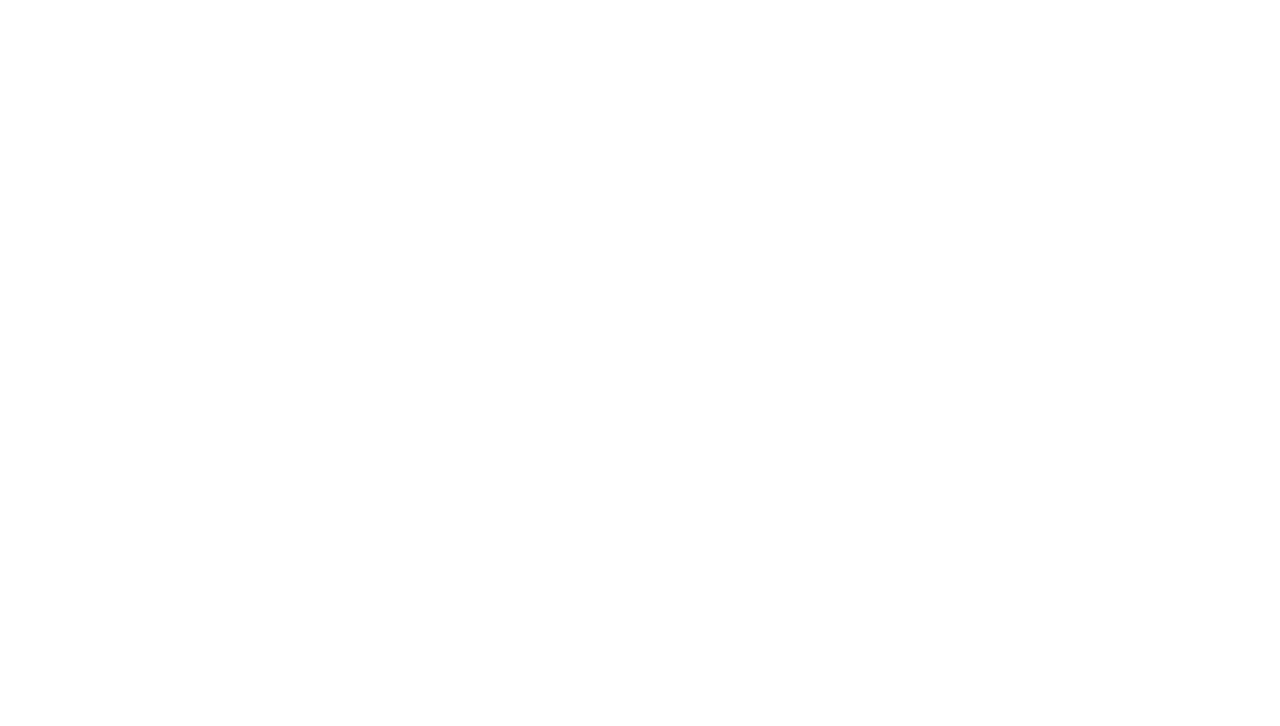
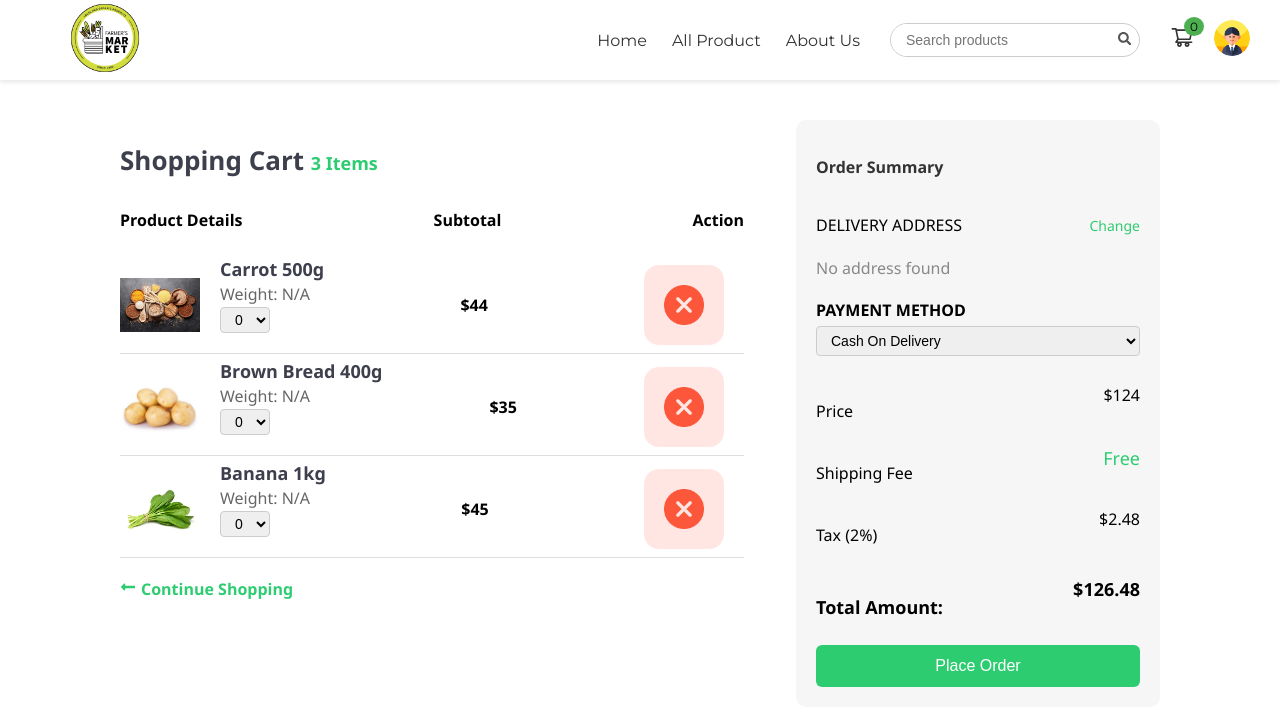
Before and after one commit to PiyushGoyal02/E-Commerse_Website, a React (Create React App) app: page /cartsection in a window 1280 px wide. Before the commit this address had no page. Shown: the top 726 px of the page. Built offline with nearby package versions, Linux system fonts and the light colour scheme.

Commit message:
I have created cartSection Ui in frontend

```diff
--- a/src/App.js
+++ b/src/App.js
@@ -7,6 +7,7 @@ import AdminHomePage from './AdminSection/AdminHomePage';
 import AllProductsUI from './Components/AllProductsUI';
 import AboutUs from './Components/AboutUs';
 import ProfileDetails from './Components/ProfileDetails';
+import CartSection from './Components/CartSection';
 
 function App() {
   return (
@@ -17,6 +18,7 @@ function App() {
         <Route path='/allproductsui' element={<AllProductsUI/>}></Route>
         <Route path='/aboutUs' element={<AboutUs/>}></Route>
         <Route path='/profiledetails' element={<ProfileDetails/>}></Route>
+        <Route path="/cartsection" element={<CartSection/>}></Route>
 
 
         {/* Admin Section Routes */}
--- /dev/null
+++ b/src/Components/CartSection.js
@@ -0,0 +1,133 @@
+import "../Css-Code/CartSectionCSS.css";
+import HomePageNavbar from "../Navbar-Sections/HomePageNavbar";
+import Pluces from "../Assets/PlucesAndGrain.webp";
+import Patato from "../Assets/Patato.jpg";
+import Spinach from "../Assets/Spinach.jpg";
+import CrossPNG from "../Assets/remove.png"
+import { useNavigate } from "react-router-dom";
+import { FaLongArrowAltLeft } from "react-icons/fa";
+
+function CartSection() {
+
+    const Navigator = useNavigate();
+  const products = [
+    {
+      id: 1,
+      name: "Carrot 500g",
+      price: 44,
+      image: Pluces,
+    },
+    {
+      id: 2,
+      name: "Brown Bread 400g",
+      price: 35,
+      image: Patato,
+    },
+    {
+      id: 3,
+      name: "Banana 1kg",
+      price: 45,
+      image: Spinach,
+    },
+  ];
+
+  const price = products.reduce((acc, item) => acc + item.price, 0);
+  const tax = (price * 0.02).toFixed(2);
+  const total = (price + parseFloat(tax)).toFixed(2);
+
+  return (
+    <div>
+      <HomePageNavbar />
+
+      <div className="shopping-container">
+        <div className="cart">
+          <h2>
+            Shopping Cart <span className="green">{products.length} Items</span>
+          </h2>
+
+          <div className="Products-Subtotal-Action-text">
+            <h4>Product Details</h4>
+            <h4>Subtotal</h4>
+            <h4>Action</h4>
+          </div>
+
+          <div className="cart-items">
+            {products.map((item) => (
+              <div className="cart-item" key={item.id}>
+                <div className="item-left">
+                  <img src={item.image} alt={item.name} />
+                  <div className="details">
+                    <h5>{item.name}</h5>
+                    <p>Weight: N/A</p>
+                    <select className="qtySelect">
+                        <option>0</option>
+                        <option>1</option>
+                        <option>2</option>
+                        <option>3</option>
+                        <option>4</option>
+                        <option>5</option>
+                        <option>6</option>
+                        <option>7</option>
+                        <option>8</option>
+                        <option>9</option>
+                    </select>
+
+                  </div>
+                </div>
+                <div className="subtotal">${item.price}</div>
+                <img src={CrossPNG} alt="remove" className="removeIMG" />
+              </div>
+            ))}
+          </div>
+
+          <div className="ContinuesShoopingDiv">
+            <FaLongArrowAltLeft />
+            <p onClick={() => Navigator('/allproductsui')} className="continue">
+                Continue Shopping
+            </p>
+          </div>
+
+        </div>
+
+        <div className="summary">
+          <h3>Order Summary</h3>
+
+          <div className="row">
+            <p>DELIVERY ADDRESS</p>
+            <span className="change">Change</span>
+          </div>
+          <p className="gray">No address found</p>
+
+          <p className="bold">PAYMENT METHOD</p>
+          <select className="Cash-UPI-Card-Dropdown">
+            <option>Cash On Delivery</option>
+            <option>Credit/Debit Card</option>
+            <option>UPI ID</option>
+          </select>
+
+          <div className="costs">
+            <p>Price</p>
+            <span>${price}</span>
+          </div>
+          <div className="costs">
+            <p>Shipping Fee</p>
+            <span className="green">Free</span>
+          </div>
+          <div className="costs">
+            <p>Tax (2%)</p>
+            <span>${tax}</span>
+          </div>
+
+          <div className="total">
+            <p>Total Amount:</p>
+            <span>${total}</span>
+          </div>
+
+          <button className="place-order">Place Order</button>
+        </div>
+      </div>
+    </div>
+  );
+}
+
+export default CartSection;
--- /dev/null
+++ b/src/Css-Code/CartSectionCSS.css
@@ -0,0 +1,185 @@
+/* ShoppingCart.css */
+
+.shopping-container {
+  display: flex;
+  justify-content: space-between;
+  padding: 120px;
+  font-family: 'Segoe UI', sans-serif;
+}
+
+.cart {
+  width: 60%;
+}
+
+.cart h2 {
+  font-size: 26px;
+  margin-bottom: 10px;
+  color: rgb(61, 63, 76);
+}
+
+.green {
+  color: #2ecc71;
+  font-size: 18px;
+}
+
+.item-left{
+    display: flex;
+    align-items: center;
+    /* gap: 10px; */
+}
+
+.cart-item {
+  display: flex;
+  align-items: center;
+  justify-content: space-between;
+  border-bottom: 1px solid #ddd;
+  margin-top: 5px;
+}
+
+.cart-item img {
+  width: 80px;
+  height: 80px;
+  object-fit: contain;
+  margin-right: 20px;
+}
+
+.details {
+  flex: 1;
+}
+
+.details h5 {
+  margin: 0;
+  font-size: 18px;
+  color: rgb(61, 63, 76);
+}
+
+.details p {
+  margin: 2px 0;
+  color: #666;
+}
+
+.subtotal {
+  font-weight: bold;
+  margin-right: 20px;
+  /* display: flex;
+  align-items: center; */
+}
+
+.Products-Subtotal-Action-text{
+    display: flex;
+    align-items: center;
+    justify-content: space-between;
+}
+
+.removeIMG {
+  width: 20px;
+  height: 20px;
+  transition: transform 0.2s;
+}
+
+.removeIMG:hover {
+  transform: scale(1.2);
+  cursor: pointer;
+}
+
+.qtySelect {
+  padding: 3px 10px;
+  font-size: 14px;
+  border-radius: 4px;
+  border: 1px solid #ccc;
+  cursor: pointer;
+  width: 50px;
+  max-width:55px;
+}
+
+.ContinuesShoopingDiv{
+    display: flex;
+    align-items: center;
+    gap: 5px;
+    color: #2ecc71;
+    cursor: pointer;
+}
+
+.continue {
+  display: inline-block;
+  margin-top: 20px;
+  font-weight: bold;
+  text-decoration: none;
+}
+
+.ContinuesShoopingDiv:hover svg {
+  transform: translateX(-5px);
+  transition: transform 0.5s ease-in-out;
+}
+
+
+.summary {
+  width: 35%;
+  background: #f6f6f6;
+  padding: 20px;
+  border-radius: 10px;
+}
+
+.summary h3 {
+  margin-bottom: 20px;
+}
+
+.row {
+  display: flex;
+  justify-content: space-between;
+  align-items: center;
+}
+
+.change {
+  color: #2ecc71;
+  cursor: pointer;
+  font-size: 14px;
+}
+
+.gray {
+  color: #888;
+  margin: 5px 0 20px;
+}
+
+.bold {
+  font-weight: bold;
+  margin: 10px 0 5px;
+}
+
+select {
+  width: 100%;
+  padding: 8px;
+  margin-bottom: 20px;
+}
+
+.Cash-UPI-Card-Dropdown{
+    padding: 5px 10px;
+    font-size: 14px;
+    border-radius: 4px;
+    border: 1px solid #ccc;
+    cursor: pointer;
+    width: 100%;
+}
+
+.costs, .total {
+  display: flex;
+  justify-content: space-between;
+  margin: 8px 0;
+}
+
+.total {
+  font-weight: bold;
+  font-size: 18px;
+  margin-top: 15px;
+}
+
+.place-order {
+  width: 100%;
+  padding: 12px;
+  background: #2ecc71;
+  border: none;
+  color: white;
+  font-size: 16px;
+  border-radius: 6px;
+  cursor: pointer;
+}
--- a/src/Navbar-Sections/HomePageNavbar.js
+++ b/src/Navbar-Sections/HomePageNavbar.js
@@ -50,7 +50,7 @@ function HomePageNavbar() {
 
                 {/* Cart and Profile */}
                 <div className="icons-section">
-                    <div className="cart-icon">
+                    <div onClick={() => Navigator("/cartsection")} className="cart-icon">
                         <AiOutlineShoppingCart />
                         <span className="cart-count">0</span>
                     </div>
```
Also changed, not shown: src/Assets/download.png (added), src/Assets/remove.png (added).
